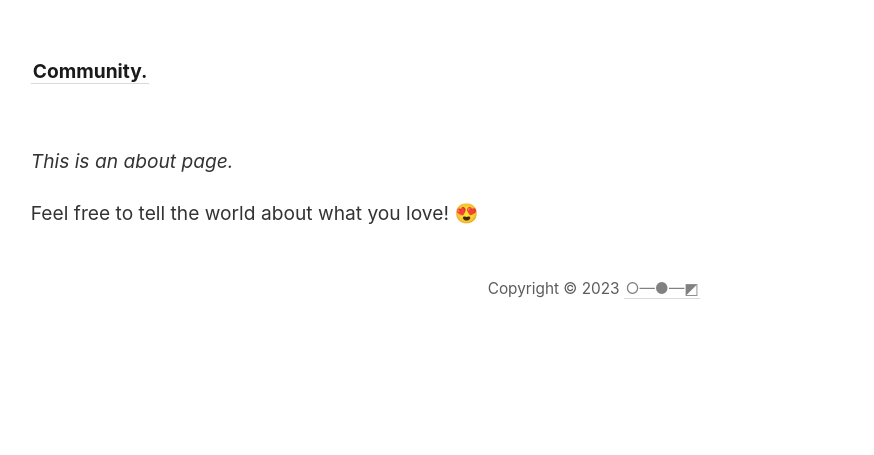
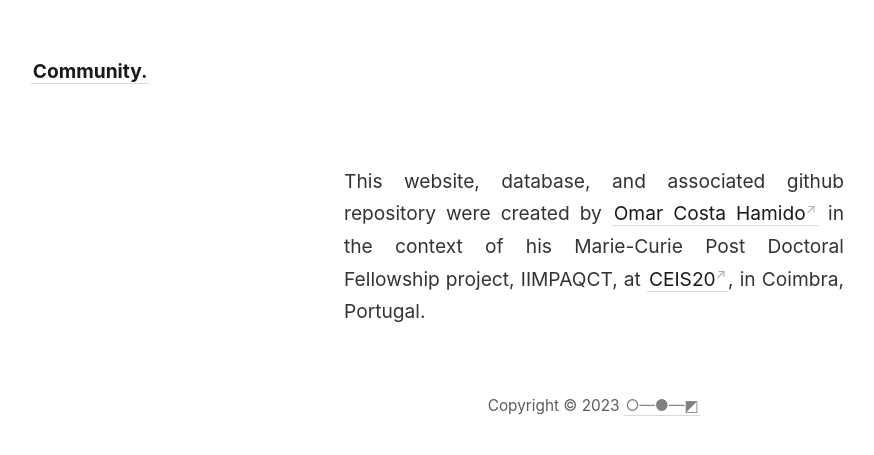
Before and after one commit to Quantumland-art/community, a Jekyll site: the page built from _pages/about.md, in a window 1280 px wide. Shown: the top 455 px of the page, without its empty margins (46-920 px from the left). Built offline with Jekyll 4.4.1, drawn with Linux system fonts in a browser that asks for light colours.

Commit message:
Update about.md
- new about page!

```diff
--- a/_pages/about.md
+++ b/_pages/about.md
@@ -4,6 +4,13 @@ title: About
 permalink: /about
 ---
 
-*This is an about page.*
+This website, database, and associated github repository were created by [Omar Costa Hamido](https://omarcostahamido.com) in the context of his Marie-Curie Post Doctoral Fellowship project, IIMPAQCT, at [CEIS20](https://www.uc.pt/iii/ceis20/), in Coimbra, Portugal.
 
-Feel free to tell the world about what you love! 😍
+<style>
+	content {
+		max-width: 500px;
+	    display: flex;
+	    margin: auto;
+	    text-align: justify;
+	}
+</style>
```
